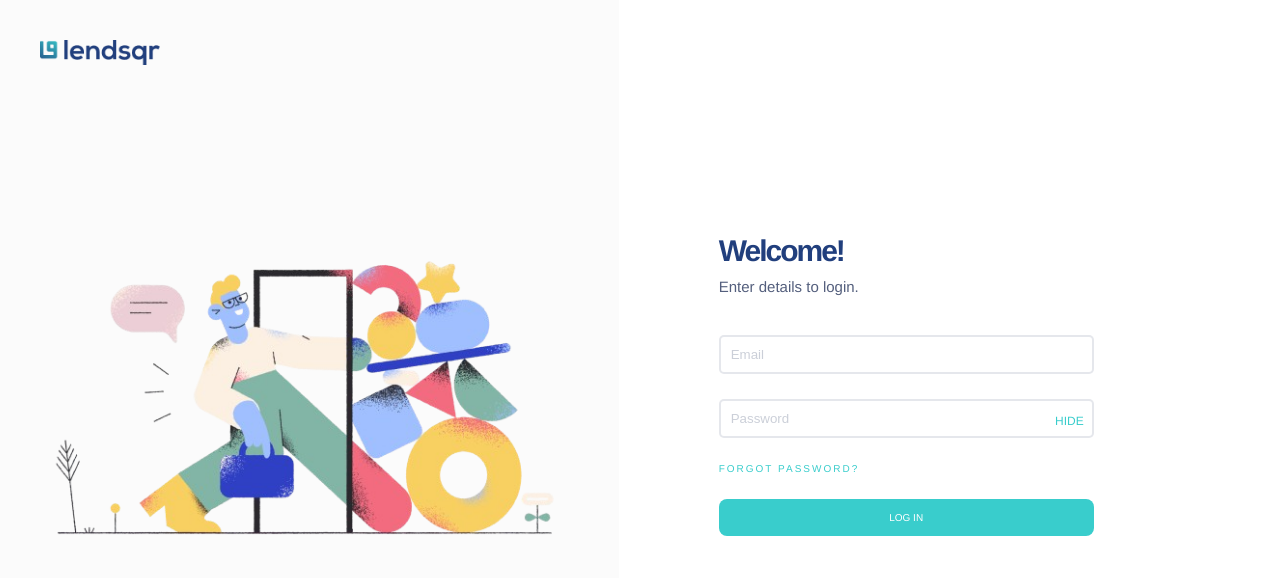
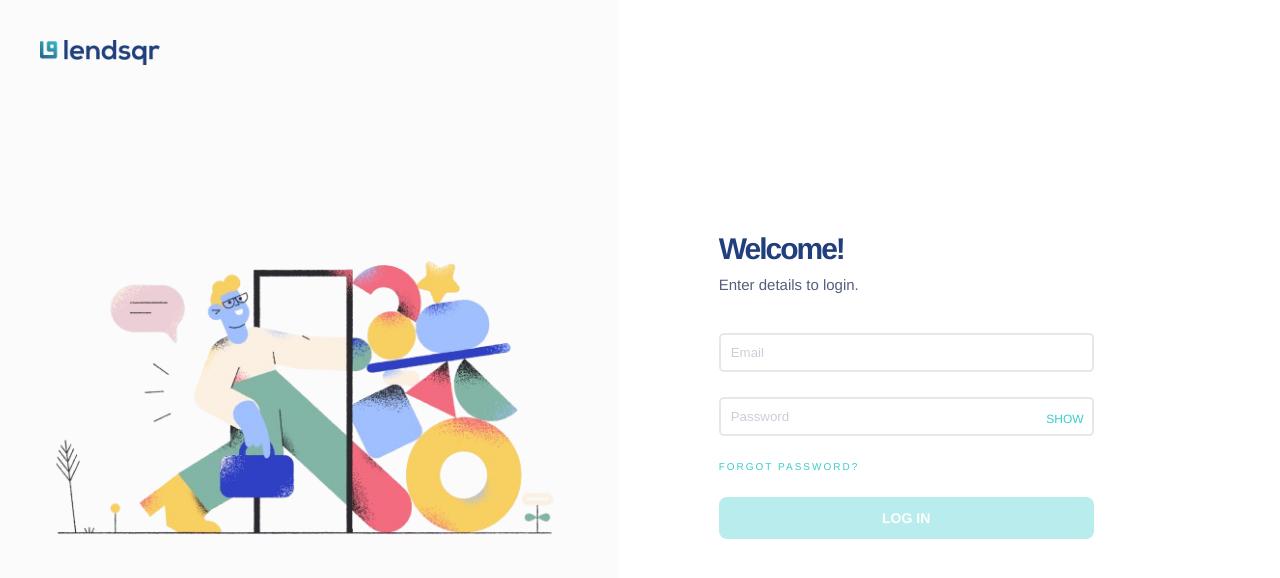
Before and after one commit to Fificode/lendsqr-fe-test, a React (Vite) app: page / in a window 1280 px wide. Shown: the top 578 px of the page. Built offline with nearby package versions, Linux system fonts and the light colour scheme; a web font is replaced by a local one.

Commit message:
feat: implement login logic and dashboard access

```diff
--- a/package.json
+++ b/package.json
@@ -12,7 +12,9 @@
   "dependencies": {
     "react": "^19.2.0",
     "react-dom": "^19.2.0",
-    "react-router-dom": "^7.11.0"
+    "react-icons": "^5.5.0",
+    "react-router-dom": "^7.11.0",
+    "sonner": "^2.0.7"
   },
   "devDependencies": {
     "@eslint/js": "^9.39.1",
--- a/src/App.tsx
+++ b/src/App.tsx
@@ -2,12 +2,14 @@ import { Route, Routes } from 'react-router-dom'
 import './App.scss'
 import Login from './pages/Login'
 import { Suspense } from 'react'
+import { Toaster } from 'sonner'
 
 function App() {
 
 
   return (
     <Suspense fallback={<div>Loading...</div>}>
+          <Toaster position="top-right" />
     <Routes>
     {/* Public Routes */}
     <Route path="/" element={<Login />} />
--- a/src/components/Input.tsx
+++ b/src/components/Input.tsx
@@ -1,13 +1,13 @@
 import inputStyles from "../scss/input.module.scss"
 
 interface InputProps {
-  placeholder?: string;
-  type?: string;
-  name?: string;
+  placeholder: string;
+  type: string;
+  name: string;
   onShowPassword?: () => void;
-  error?: string | null;
-  handleEmail?: () => void;
-  value?: string;
+  error: string | null;
+  handleValue: (e: React.ChangeEvent<HTMLInputElement>) => void;
+  value: string;
 }
 
 const Input = ({
@@ -15,7 +15,7 @@ const Input = ({
   type,
   name,
   error,
-  handleEmail,
+  handleValue,
   value,
   onShowPassword,
 }: InputProps) => {
@@ -26,7 +26,7 @@ const Input = ({
         type={type}
         value={value}
         name={name}
-        onChange={handleEmail}
+        onChange={handleValue}
 
       />
       {name === "password" && (
--- a/src/pages/Login.tsx
+++ b/src/pages/Login.tsx
@@ -2,12 +2,57 @@ import loginStyles from "../scss/login.module.scss";
 import Input from "../components/Input";
 import Illustration from "../assets/images/sign-in-illustration-removebg.png"
 import lendsqrLogo from "../assets/images/lendsqr-logo.png"
-import {Link} from "react-router-dom"
+import {Link, useNavigate} from "react-router-dom"
+import { useState } from "react";
+import { toast } from "sonner";
+import { FaSpinner } from "react-icons/fa";
 
 
 
 export default function Login() {
+  const navigate = useNavigate();
+  const [isLoading, setIsLoading] = useState(false)
+  const [showPassword, setShowPassword] = useState(false);
+  const [email, setEmail] = useState("");
+  const [password, setPassword] = useState("");
+  const isDisabled = !email || !password || isLoading;
 
+   const handleSubmit = (e: React.FormEvent) => {
+    e.preventDefault();
+if (isLoading) return;
+    // Email checks
+    if (!email) {
+      toast.error("Email is required");
+      return;
+    }
+
+    if (!/^\S+@\S+\.\S+$/.test(email)) {
+      toast.error("Please enter a valid email address");
+      return;
+    }
+
+    // Password checks
+    if (!password) {
+      toast.error("Password is required");
+      return;
+    }
+
+    if (!/^(?=.*[A-Za-z])(?=.*\d).{8,}$/.test(password)) {
+      toast.error(
+        "Password must be at least 8 characters and contain a number"
+      );
+      return;
+    }
+
+ setIsLoading(true);
+ setTimeout(() => {
+      setIsLoading(false);
+      toast.success("Login successful");
+      navigate("/dashboard");
+    }, 2000);
+    // toast.success("Login successful");
+    // navigate("/dashboard");
+  };
 
   return (
     <main className={loginStyles.login__main}>
@@ -30,15 +75,27 @@ export default function Login() {
               placeholder="Email"
               type="email"
               name="email"
+              value={email}
+              handleValue={(e) => setEmail(e.target.value)}
+              error={null}
             />
 
             <Input
               placeholder="Password"
+               type={showPassword ? "text" : "password"}
               name="password"
+              value={password}
+               handleValue={(e) => setPassword(e.target.value)}
+              error={null}
+              onShowPassword={() => setShowPassword(!showPassword)}
             />
             <Link to="/">FORGOT PASSWORD?</Link>
-            <button type="submit" >
-              LOG IN
+            <button disabled={isDisabled} onClick={handleSubmit} type="submit" >
+             {isLoading ? (
+                        <FaSpinner className={loginStyles.spinner} />
+                      ) : (
+                        "LOG IN"
+                      )}
             </button>
           </form>
         </div>
--- a/src/scss/login.module.scss
+++ b/src/scss/login.module.scss
@@ -14,14 +14,17 @@ $green-primary: #39cdcc;
   .login__image_container {
     width: 100%;
     display: flex;
+    object-fit: cover;
     background-color: #fbfbfb;
     flex-direction: column;
     justify-content: center;
+    align-items: center;
     padding: 2rem 2rem;
     position: relative;
 
     @media (max-width: 768px) {
       background-color: transparent;
+      gap: 50px;
     }
   }
 
@@ -111,5 +114,31 @@ $green-primary: #39cdcc;
     border-radius: 8px;
     background-color: $green-primary;
     cursor: pointer;
+     font-weight: 600;
+     font-size: 14px;
+    transition: background-color 0.2s ease, opacity 0.2s ease;
+
+    &:hover:not(:disabled) {
+    opacity: 0.9;
+  }
+
+  &:disabled {
+    background-color: rgba(57, 205, 204, 0.5);
+    cursor: not-allowed;
+    opacity: 0.7;
+  }
   }
 }
+
+@keyframes spin {
+  to {
+    transform: rotate(360deg);
+  }
+}
+
+.spinner {
+  width: 20px;
+  height: 20px;
+  margin: 0 auto;
+  animation: spin 0.8s linear infinite;
+}
```
Also changed, not shown: 1 other file (tests, documents, lock files or other folders).
